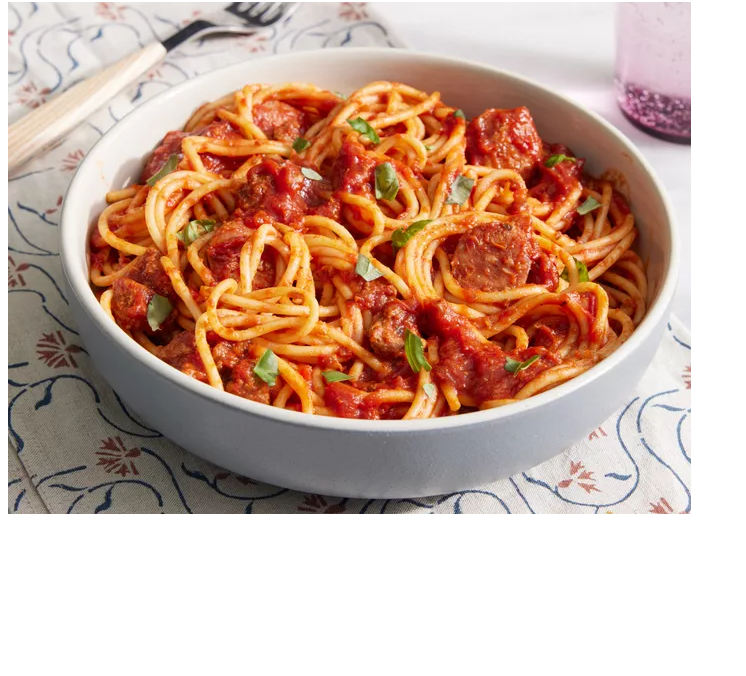
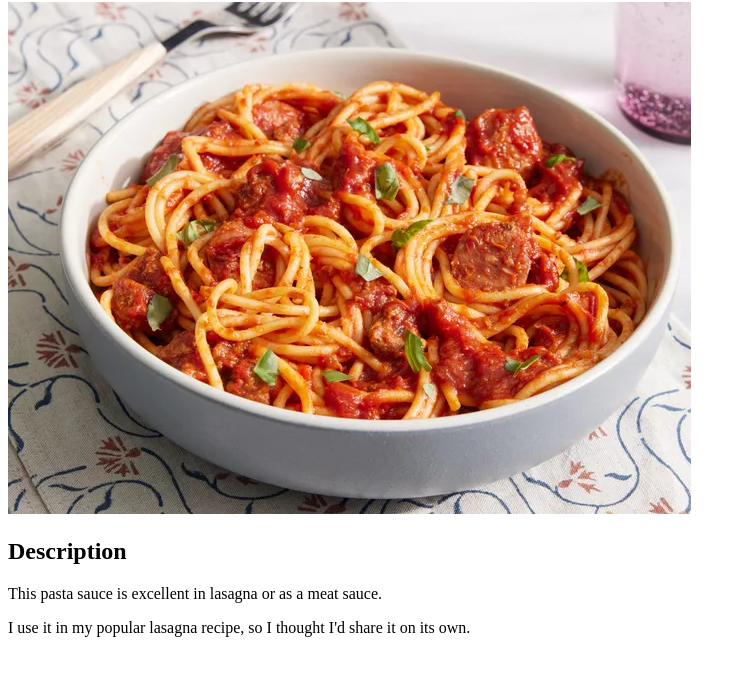
Before and after one commit to IlyaAmadeus/odin-recipes, a plain HTML site: page recipes/pasta.html in a window 1280 px wide. Shown: the part 78-754 px from the top of the page, without its empty margins (0-746 px from the left). Drawn offline with Linux system fonts and the light colour scheme.

Commit message:
Add descriptions of recipes

```diff
--- a/recipes/pasta.html
+++ b/recipes/pasta.html
@@ -7,5 +7,8 @@
     <body>
         <h1>Pasta</h1>
         <img src="../img/pasta.webp" alt="Pasta on the plate">
+        <h2>Description</h2>
+        <p>This pasta sauce is excellent in lasagna or as a meat sauce.</p>
+        <p>I use it in my popular lasagna recipe, so I thought I'd share it on its own.</p>
     </body>
 </html>
```
Also changed, not shown: recipes/lasagna.html (+3 -0 lines), recipes/pizza.html (+2 -0 lines).
